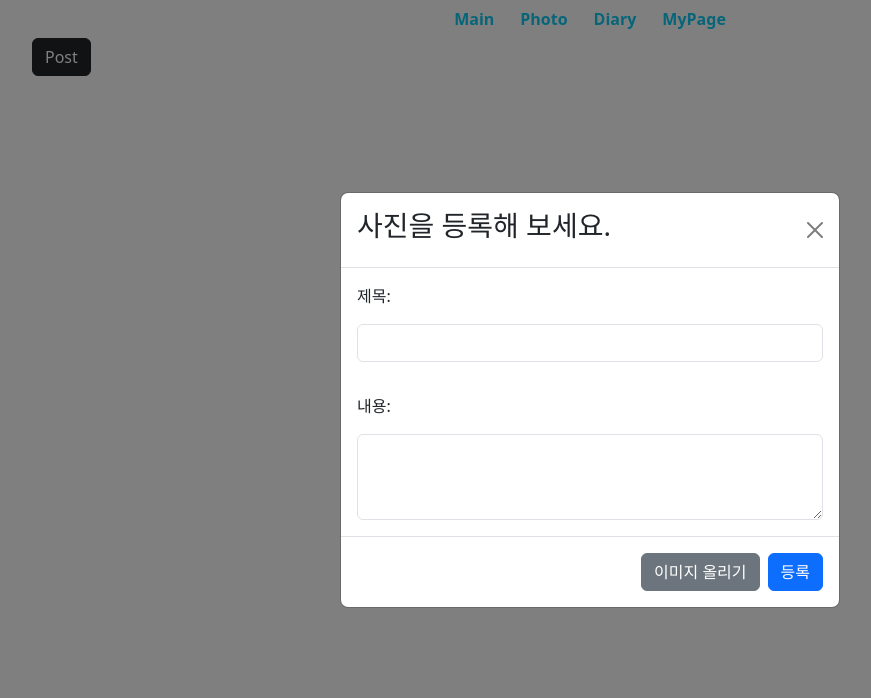
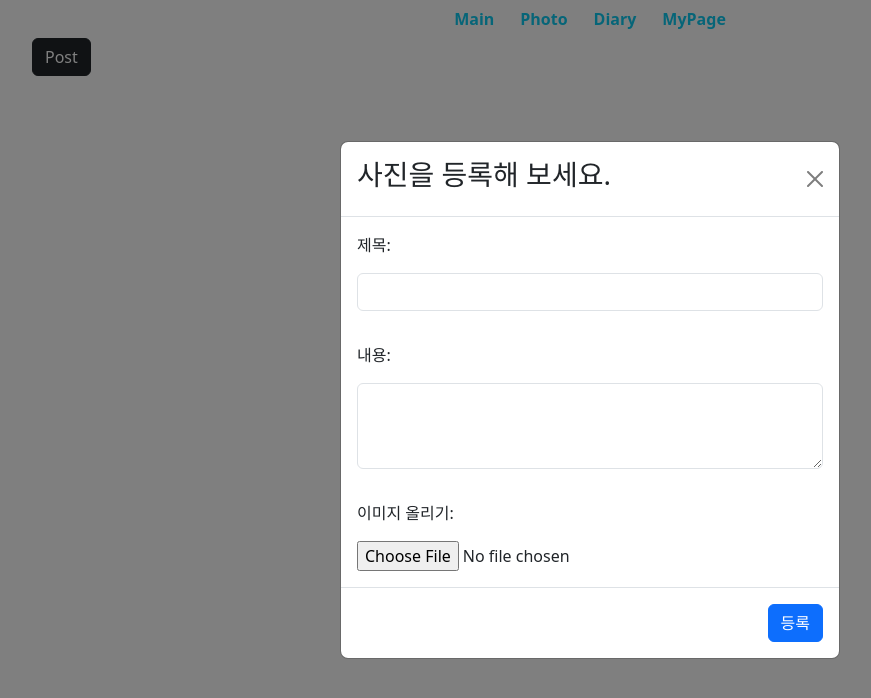
Before and after one commit to fxzz/project, a React (Create React App) app in the folder front-end/: page /PhotoForm in a window 1280 px wide. Both pictures are taken after a click on the button "Post". Shown: the top 698 px of the page, without its empty margins (50-921 px from the left). Built offline with nearby package versions, Linux system fonts and the light colour scheme.

Commit message:
Photo-Post

```diff
--- a/front-end/package.json
+++ b/front-end/package.json
@@ -11,6 +11,7 @@
     "react": "^18.2.0",
     "react-bootstrap": "^2.9.1",
     "react-dom": "^18.2.0",
+    "react-dropzone": "^14.2.3",
     "react-router-dom": "^5.3.4",
     "react-scripts": "5.0.1",
     "web-vitals": "^2.1.4"
--- a/front-end/src/components/PhotoForm.js
+++ b/front-end/src/components/PhotoForm.js
@@ -2,28 +2,31 @@ import { useState } from "react";
 import axios from "axios"; // npm install axios > import
 import { useHistory } from "react-router-dom";
 import { Modal, Button, Form } from "react-bootstrap";
+import { useDropzone } from "react-dropzone";
 
 const PhotoForm = () => {
   const [showModal, setShowModal] = useState(false);
-
+  const [image, setImage] = useState(null);
   const [title, setTitle] = useState("");
   const [content, setContent] = useState("");
-
+  const history = useHistory();
   const handleShow = () => setShowModal(true);
   const handleClose = () => setShowModal(false);
+  const handleImage = (e) => {
+    setImage(e.target.files[0]);
+  };
 
   const onSubmit = () => {
+    const formData = new FormData();
+    formData.append("title", title);
+    formData.append("content", content);
+    formData.append("image", image);
     axios
-      .post(
-        "http://localhost:8080/api/photos",
-        { title: title, content: content },
-        {
-          headers: {
-            "Content-Type": "application/json",
-          },
-        }
-      )
-      .then(() => {})
+      .post("http://localhost:8080/api/photos", formData)
+      .then(() => {
+        handleClose();
+        history.push("/photo");
+      })
       .catch((error) => {
         // 에러 처리
         console.error("Error:", error);
@@ -66,10 +69,11 @@ const PhotoForm = () => {
             }}
           />
         </Modal.Body>
+        <Modal.Body>
+          <p>이미지 올리기:</p>
+          <input type="file" onChange={handleImage} />
+        </Modal.Body>
         <Modal.Footer>
-          <Button variant="secondary" onClick={handleShow}>
-            이미지 올리기
-          </Button>
           <Button variant="primary" onClick={onSubmit}>
             등록
           </Button>
```
Also changed, not shown: front-end/public/image.png (added), 1 other file (tests, documents, lock files or other folders).
